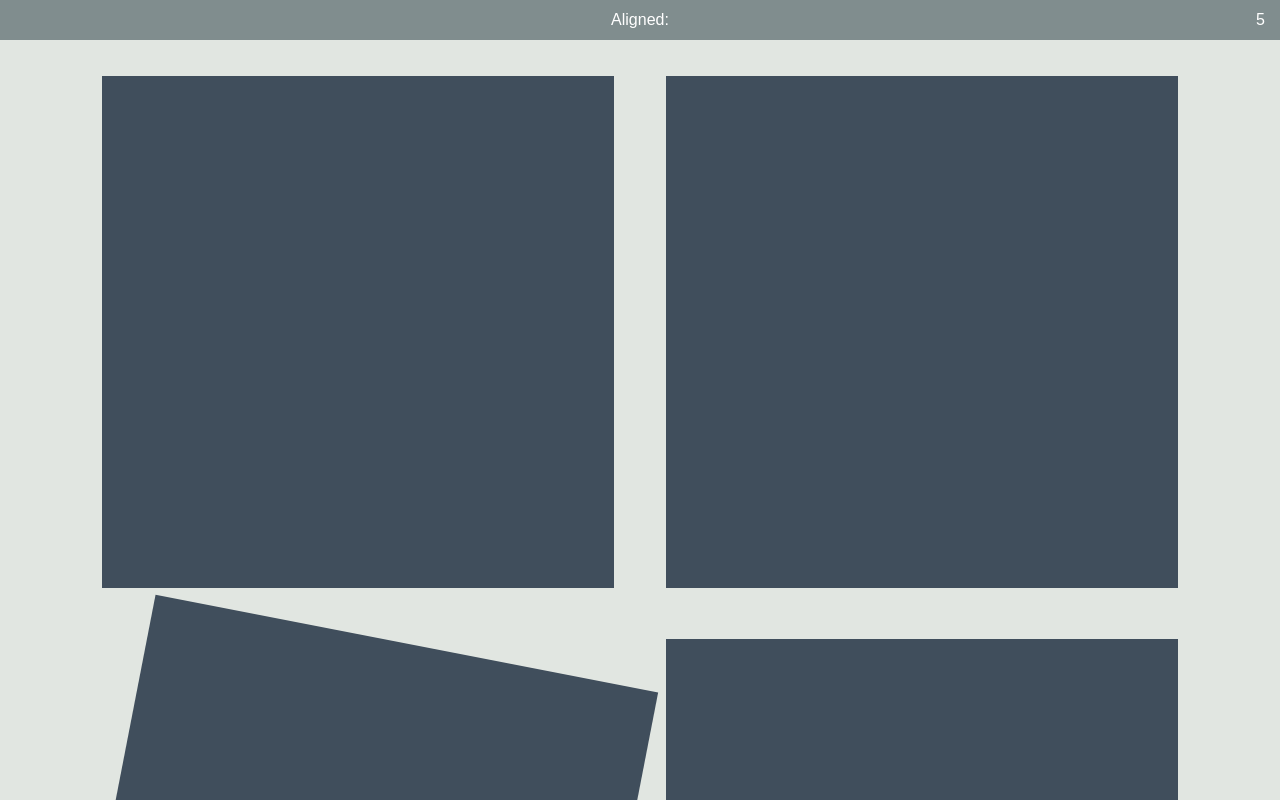
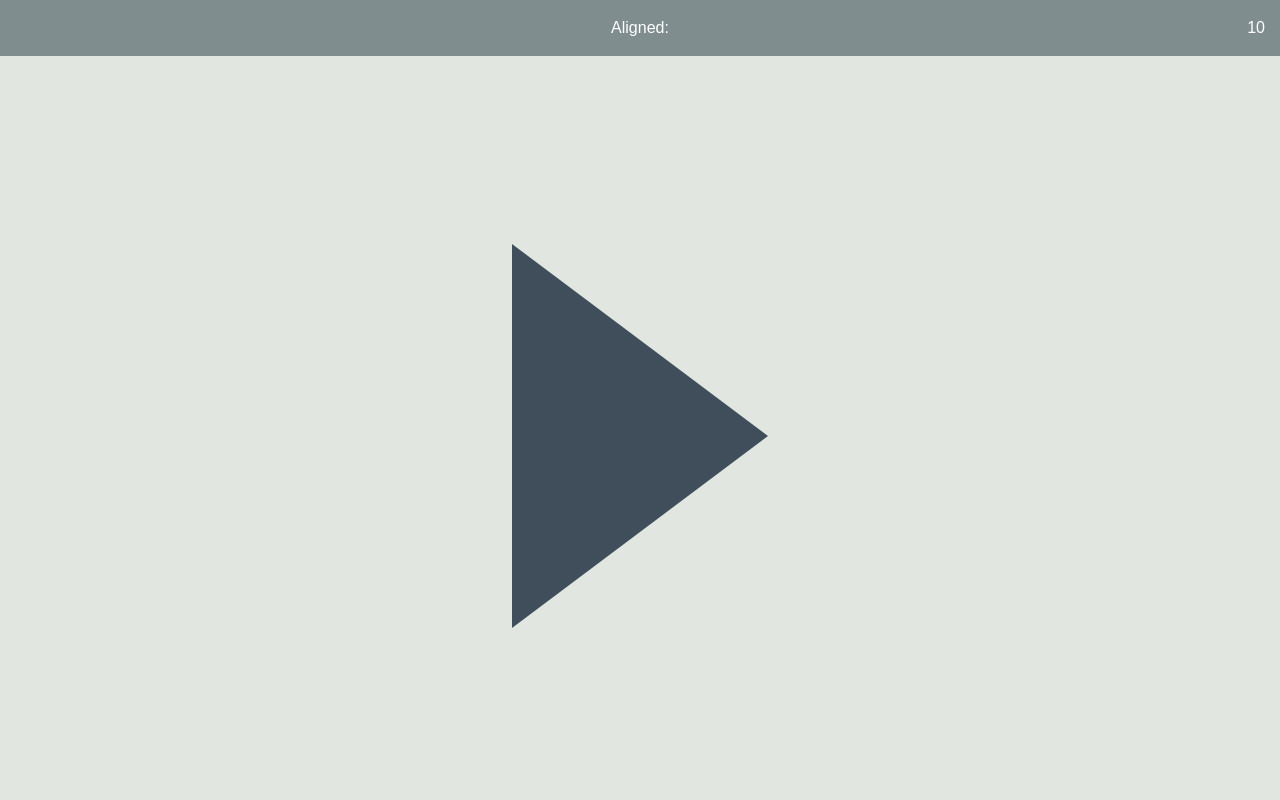
Before and after one commit to zjrobinson90/aligned, a plain HTML site: page index.html in a window 1280 px wide. Drawn offline with nearby package versions, Linux system fonts and the light colour scheme.

Commit message:
created start screen

```diff
--- a/index.html
+++ b/index.html
@@ -31,6 +31,21 @@ body {
 	-webkit-overflow-scrolling: touch;
     }
 
+
+/* style for start button triangle */
+.start {
+	width: 0;
+	height: 0;
+	border-top: 15vw solid transparent;
+	border-bottom: 15vw solid transparent;
+	border-left: 20vw solid #404E5C;
+	color: white;
+	text-align: center;
+	font-family: Arial, Helvetica, sans-serif;
+	font-size: 250%;
+	}
+
+/* style for square div */
 .square {
 	background: #404E5C;
 	height: 40vw;
@@ -44,14 +59,13 @@ body {
 	}
 
 .banner {
-	height:40px;
+	height: 7vh;
 	width:100%;
 	background-color: #808D8E;
 	color: white;
-	line-height: 40px;
+	line-height: 7vh;
 	text-align: center;
 	font-family: Arial, Helvetica, sans-serif;
-	margin-bottom: 10px;
 }
 
 .timer {
@@ -61,11 +75,11 @@ body {
 	color: white;
 	right: 0;
 	top: 0;
-	line-height: 40px;
-	height: 40px;
+	line-height: 7vh;
 	margin-right: 15px;
 }
 
+/* flexbox parent */
 #parent{
 	display: -webkit-box;
 	display: -moz-box;
@@ -73,11 +87,12 @@ body {
 	display: -webkit-flex;
 	display: flex;
 	justify-content: center;
+	align-items: center;
 	flex-wrap: wrap;
 	flex-direction: row;
 	margin: 0;
 	padding: 0;
-	height: 100vh;
+	height: 95vh;
 	}
 </style>
 </head>
--- a/levels.js
+++ b/levels.js
@@ -1,5 +1,6 @@
 // This is my code to run everything and where I'll put the code for different puzzles
 
+var startButton = "<div onmouseup='clicked(this)' class='start'></div>";
 var square = "<div onmouseup='clicked(this)' class='square'></div>";
 var triangle = "<div onmouseup='clicked(this)' class='triangle'></div>";
 var totalScore = 0; // sets variable to show the total score of a user (ADD COOKIES TO THIS)
@@ -19,7 +20,8 @@ function vibrate() {
 
 // make full screen by clicking the DIV "banner"
 function fullScreen() {
-	$('#banner').click(function(){screenfull.toggle()});
+	$('#banner').click(function(){screenfull.toggle(); startScreen()});
+	$('.start').click(function(){screenfull.toggle(); clearPuzzle()});
 }
 
 // starts everything
@@ -34,7 +36,7 @@ function setupGame(){
 	// keeps the screen in portrait mode on phones and catches the error thrown when on desktop (NOT WORKING)
 	screen.orientation.lock('portrait').catch(function() {// do nothing
 	});
-	clearPuzzle(); // clears the parent div of anything in it and runs the first puzzle
+	startScreen(); // clears the parent div of anything in it and runs the first puzzle
 }
 
 // clears the puzzle and starts the next one (NEED NEW PUZZLES HERE)
@@ -78,23 +80,36 @@ function clicked(x) {
         'transform': 'rotate(' + degZero + 'deg)',
 		'transform': 'rotate(' + degZero + 'deg)',
 		});
-		$(x).css('background-color', '#57A773');
+		$(x).css('background-color', '#57A773'); // sets the color of the div to green for correct
 		totalScore = totalScore + points; // adds 'points' to the total score
 		$(x).html( "<p class='animated fadeOutUp';>" + points + "</p>");
 		// runs the clear puzzle function, starting the next puzzle
 		setTimeout(function(){clearPuzzle();}, 500);
 	} else {
-		$(x).css('background-color', '#EE6352');
+		$(x).css('background-color', '#EE6352'); // sets the color of the div to red for incorrect
 		$(x).toggleClass('animated shake');
 		totalScore = totalScore + pointsDown; // subtracts points to the total score
 		$(x).html( "<p class='animated fadeOutUp';>" + pointsDown + "</p>");
 	}
-	$('#banner').html("Aligned: " + totalScore);
+	$('#banner').html("Aligned: " + totalScore); // updates the score in the banner
 }
 
 // sets the points based on amount of time elapsed
 function timerPoints(){
 	points = Math.max(Math.floor((countDownTime - (elapsedTime / 1000))+1), 1);
+}
+
+
+// Start Screen
+function startScreen() {
+	$('#parent').empty(); // clears out the screen to make new divs
+	var n = 0;
+	for(i=0; i<1; i++){
+		$(startButton).appendTo('#parent');
+		//gives the shapes an id by calling their class array position
+		$('.start:eq(' + n + ')').attr('id', 'start' + n);
+		n++;
+	}
 }
 
 // Puzzle 1
```
